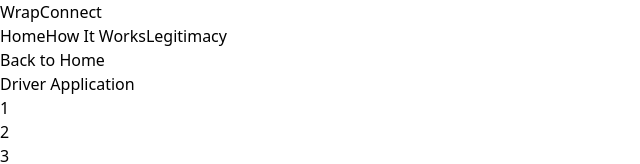
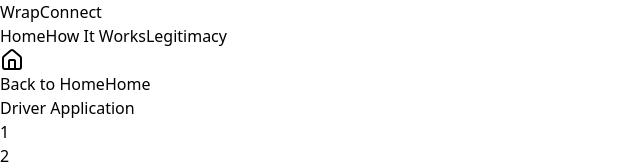
Before and after one commit to stephenonoah/Wrap-Connect, a React (Vite) app: page /apply in a window 1280 px wide. Shown: the top 164 px of the page, without its empty margins (0-640 px from the left). Built offline with nearby package versions, Linux system fonts and the light colour scheme; no server answers.

Commit message:
Launch 5

```diff
--- a/src/pages/Apply.tsx
+++ b/src/pages/Apply.tsx
@@ -120,18 +120,24 @@ export default function Apply() {
 
       {/* STATIC NAVBAR */}
       <nav className="w-full bg-white border-b border-slate-100 sticky top-0 z-50">
-        <div className="max-w-7xl mx-auto px-6 lg:px-12 h-20 flex items-center justify-between">
-          <Link to="/" className="text-2xl font-black tracking-tight flex items-center gap-1">
+        <div className="max-w-7xl mx-auto px-4 sm:px-6 lg:px-12 h-20 flex items-center justify-between">
+          <Link to="/" className="text-xl sm:text-2xl font-black tracking-tight flex items-center gap-1">
             <span className="text-slate-900">Wrap</span>
             <span className="text-blue-600">Connect</span>
           </Link>
+
+          {/* Middle links (Desktop only) */}
           <div className="hidden md:flex items-center gap-8 text-sm font-bold text-slate-600">
             <Link to="/" className="hover:text-blue-600 transition-colors">Home</Link>
             <Link to="/#how" className="hover:text-blue-600 transition-colors">How It Works</Link>
             <Link to="/#legitimacy" className="hover:text-blue-600 transition-colors">Legitimacy</Link>
           </div>
-          <Link to="/" className="hidden md:inline-flex items-center gap-2 px-6 py-2.5 rounded-full bg-blue-100 text-blue-700 text-sm font-bold hover:bg-blue-200 transition">
-            Back to Home
+
+          {/* Back to Home Button (Visible on Mobile & Desktop) */}
+          <Link to="/" className="inline-flex items-center gap-2 px-4 py-2 sm:px-6 sm:py-2.5 rounded-full bg-blue-100 text-blue-700 text-xs sm:text-sm font-bold hover:bg-blue-200 transition">
+            <Home className="w-4 h-4 md:hidden" />
+            <span className="hidden md:inline">Back to Home</span>
+            <span className="md:hidden">Home</span>
           </Link>
         </div>
       </nav>
```
